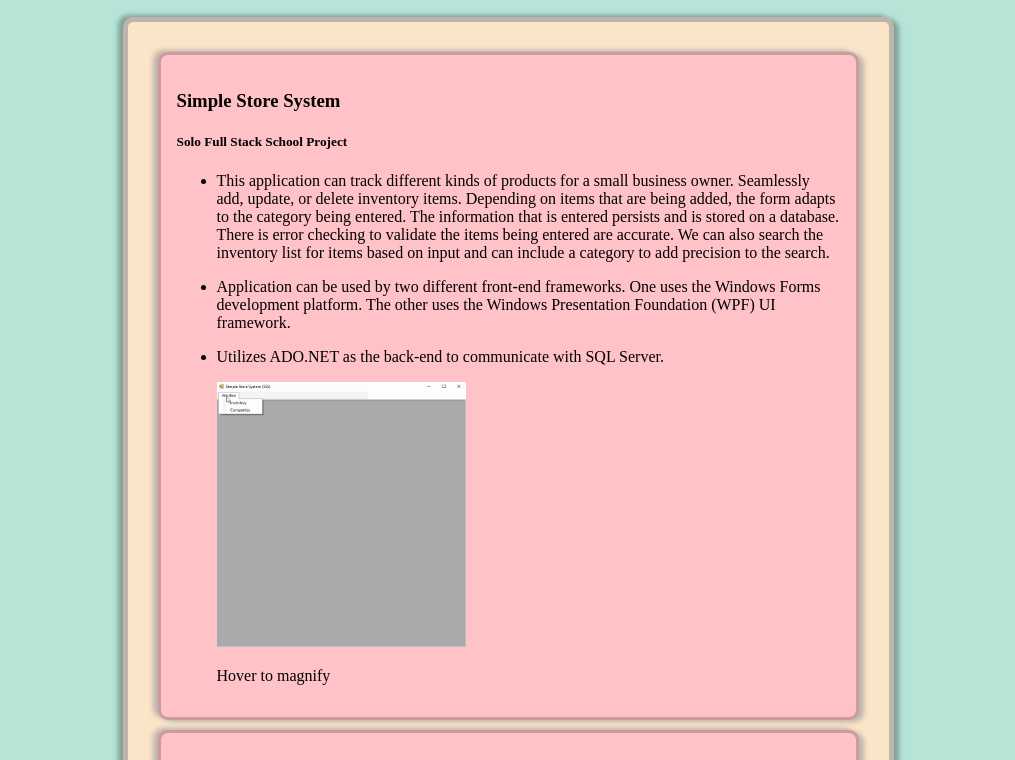
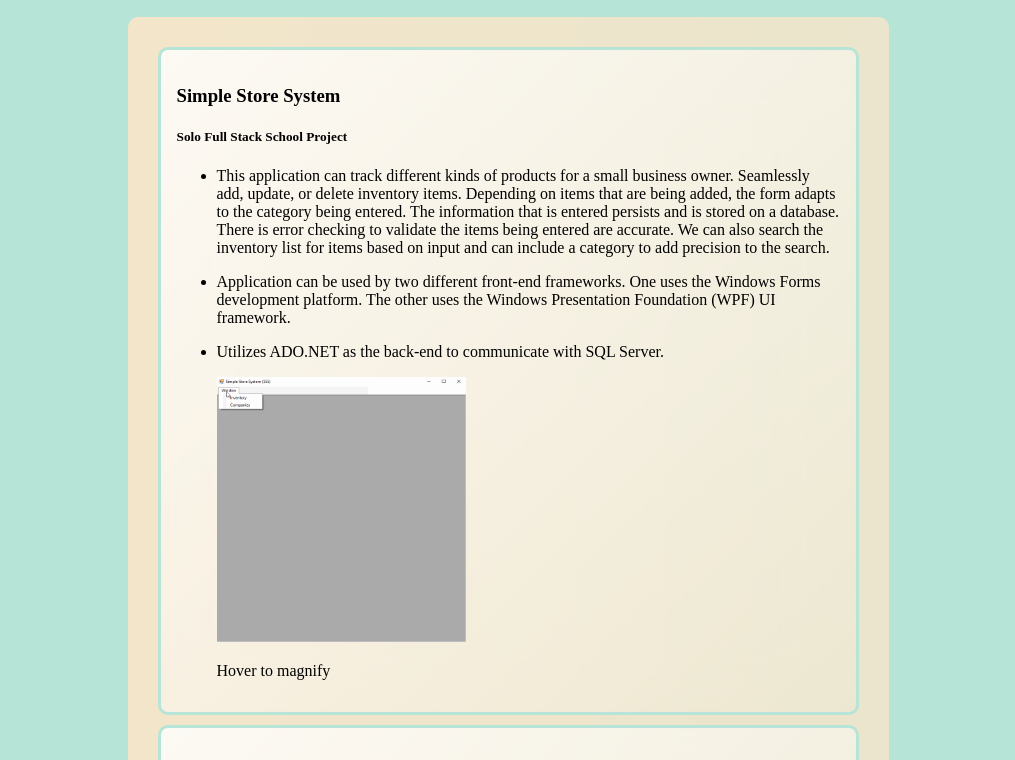
Before and after one commit to jbuchanan00/personal_portfolio, a plain HTML site: page projects.html in a window 1280 px wide. Shown: the part 168-928 px from the top of the page, without its empty margins (132-1147 px from the left). Drawn offline with Linux system fonts and the light colour scheme.

Commit message:
made the projects page have glass like containers instead of solid colors. we will see how I feel about it after some time

```diff
--- a/project_style.css
+++ b/project_style.css
@@ -18,11 +18,15 @@
 
 .project{
     margin: 5px;
-    border: 3px solid var(--rosewater_border);
+    /*border: 3px solid var(--rosewater_border);*/
     padding: 1em;
-    background-color: var(--rosewater);
+    /*background-color: var(--rosewater);*/
     border-radius: 10px;
-    box-shadow: 5px 2px 5px var(--peach-border), -5px -2px 5px var(--peach-border);
+    /*box-shadow: 5px 2px 5px var(--peach-border), -5px -2px 5px var(--peach-border);*/
+    background: white;
+    background: linear-gradient(to right bottom, rgba(255,255,255,.8), rgba(255,255,255,.1));
+    backdrop-filter: blur(2em);
+    border: 3px solid var(--spearmint);
 }
 
 .project li:last-of-type{
@@ -31,14 +35,16 @@
 
 .project_cards_holder{
     width: 75%;
-    background-color: var(--peach);
-    border: 5px solid var(--peach-border);
+    /*background-color: var(--peach);
+    border: 5px solid var(--peach-border);*/
+    background: white;
+    background: linear-gradient(to right, #FBE5C8E0, #FBE5C8C0);
     border-radius: 10px;
     display: flex;
     flex-direction: column;
     justify-content: space-between;
     padding: 25px;
-    box-shadow: 5px 2px 5px var(--spearmint-border), -5px -2px 5px var(--spearmint-border);
+    /*box-shadow: 5px 2px 5px var(--spearmint-border), -5px -2px 5px var(--spearmint-border);*/
 }
 
 .project_body{
--- a/projects.html
+++ b/projects.html
@@ -12,10 +12,12 @@
     <div class="body">
         <div class="navBar">
             <div class="navLinks">
+                <a href="./index.html">Home</a>
                 <a href="./about.html">About Me</a>
+                <a href="./resume.html">Resume</a>
                 <a href="./contact.html">Contact</a>
-                <a href="./resume.html">Resume</a>
-                <a href="./index.html">Home</a>
+
+
             </div>
             <div class="navIcon"><img src="computer_icon.png" alt="pc icon" /></div>
         </div>
```
Also changed, not shown: about.html (+2 -2 lines), about_me_style.css (+5 -5 lines), resume.html (+4 -2 lines).
